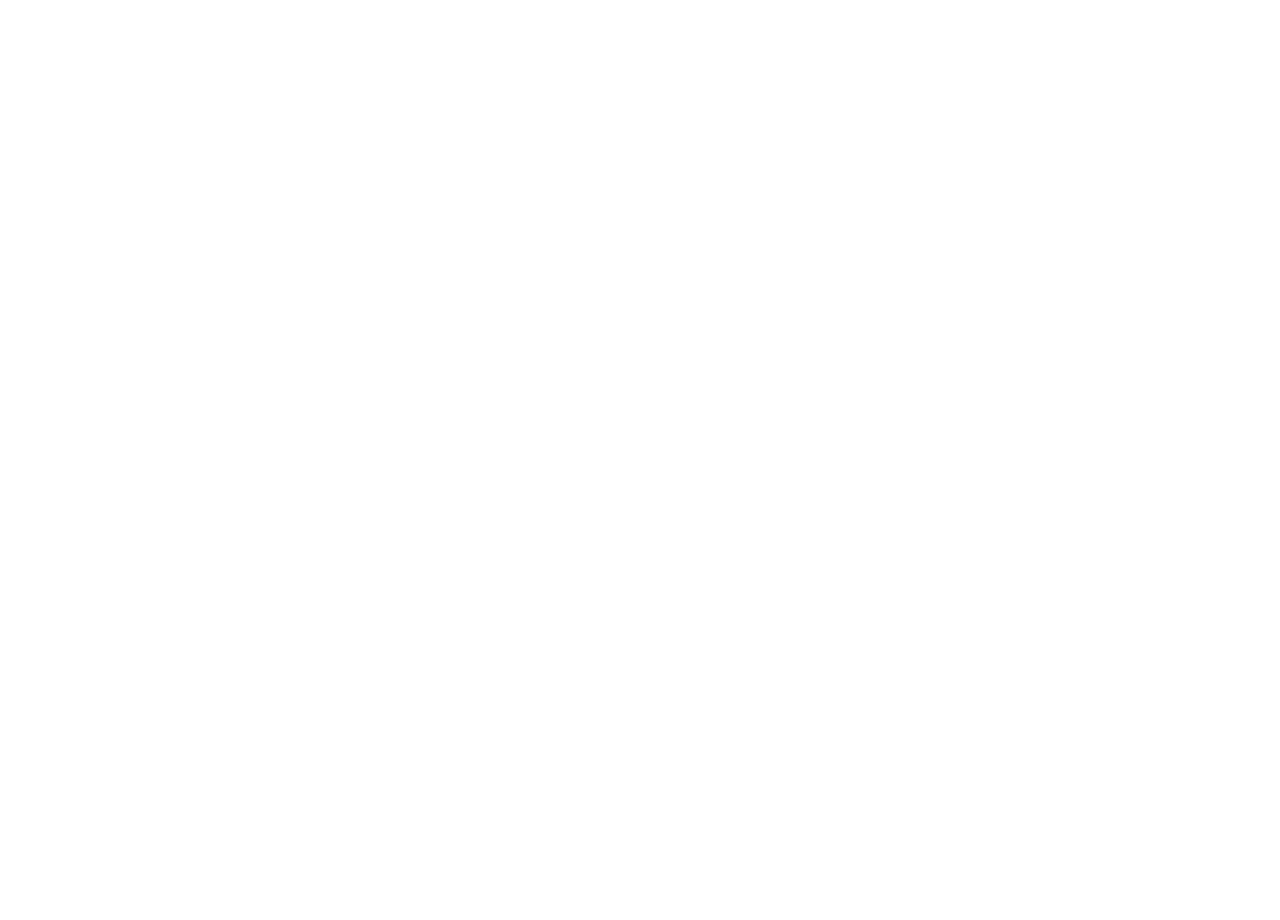
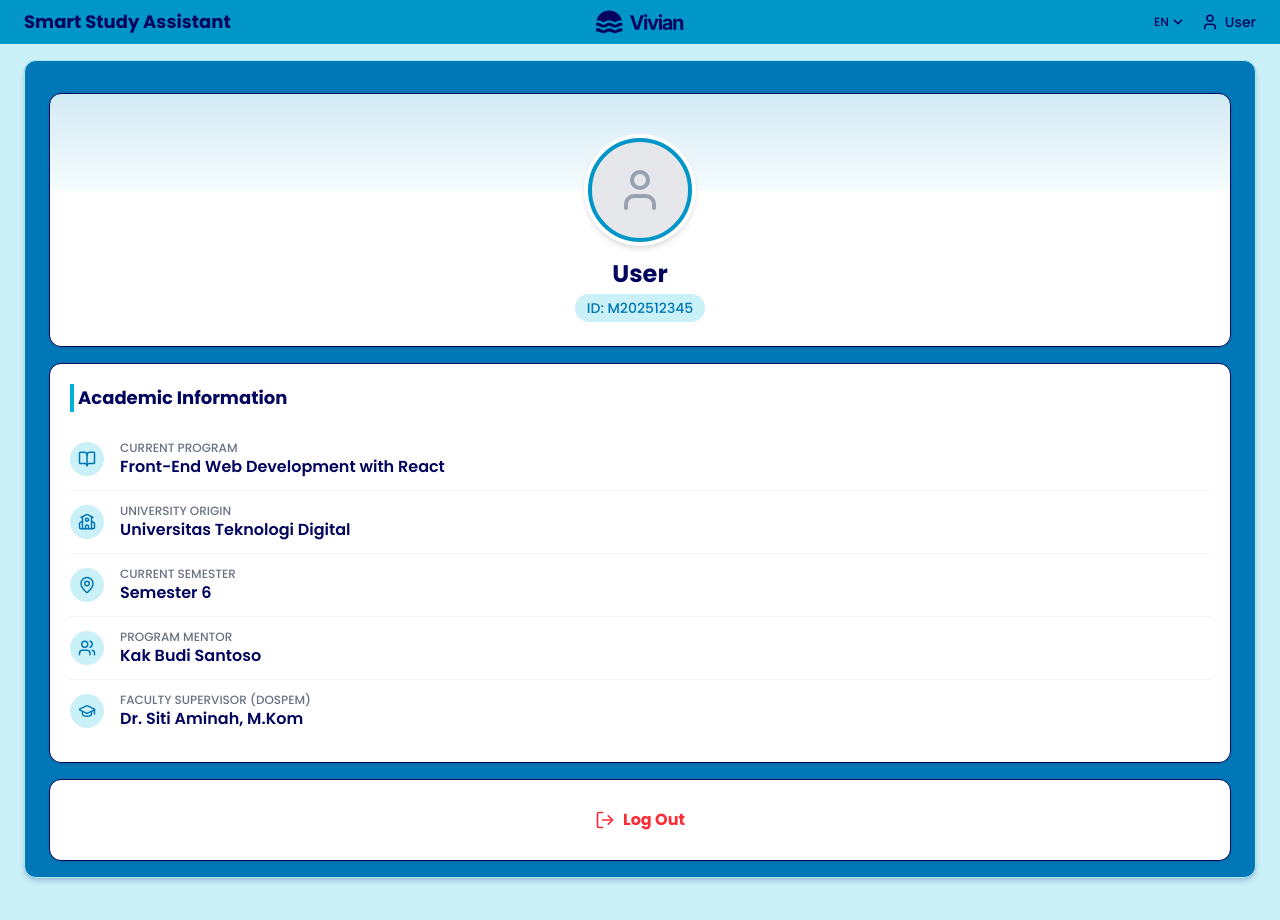
Before and after one commit to yobby15/smart-study-dashboard, a React (Vite) app in the folder front-end/: page /profile in a window 1280 px wide. Before the commit this address had no page. Shown: the top 920 px of the page. Before the commit the page ends 800 px from the top, so only its background shows below. Built offline with nearby package versions, Linux system fonts and the light colour scheme.

Commit message:
add profile page components and update ProfilePage.jsx

```diff
--- a/front-end/src/App.jsx
+++ b/front-end/src/App.jsx
@@ -7,6 +7,7 @@
 import ClassPage from './pages/ClassPage';
 import SchedulePage from "./pages/SchedulePage";
 import StatisticPage from './pages/StatisticPage';
+import ProfilePage from './pages/ProfilePage';
 
 function App() {
   return (
@@ -18,6 +19,7 @@
       <Route path="/class" element={<ClassPage />} />
       <Route path="/schedule" element={<SchedulePage />} />
       <Route path="/statistic" element={<StatisticPage />} />
+      <Route path="/profile" element={<ProfilePage />} />
     </Routes>
   )
 }
--- a/front-end/src/components/global/NavigationUp.jsx
+++ b/front-end/src/components/global/NavigationUp.jsx
@@ -1,6 +1,7 @@
 import React from 'react';
 import { User, ChevronDown } from 'lucide-react';
 import logo from '../../assets/images/logo.svg';
+import { Link } from 'react-router-dom';
 
 const NavigationUp = ({ isLandingPage = false }) => {
   return (
@@ -20,9 +21,9 @@
         </h1>
       </div>
 
-      <div className="flex-1 flex justify-center items-center">
+      <Link to="/home" className="hover:opacity-80 transition">
         <img src={logo} alt="Vivian Logo" className="h-6 w-auto" />
-      </div>
+      </Link>
 
       <div className="flex-1 flex justify-end items-center gap-4">
         <button className="flex items-center gap-0.5 font-medium hover:opacity-75 transition">
@@ -31,10 +32,15 @@
         </button>
 
         <button className="flex items-center gap-1.5 font-medium hover:opacity-75 transition">
-          <User size={18} className="text-[#03045E]" />
-          <span className="text-sm text-[#03045E]">
-            {isLandingPage ? 'Login' : 'User'}
-          </span>
+          <Link
+            to={isLandingPage ? '/login' : '/profile'}
+            className="flex items-center gap-1.5 font-medium hover:opacity-75 transition"
+          >
+            <User size={18} className="text-[#03045E]" />
+            <span className="text-sm text-[#03045E]">
+              {isLandingPage ? 'Login' : 'User'}
+            </span>
+          </Link>
         </button>
       </div>
     </nav>
--- a/front-end/src/components/home-page/ProgressHome.jsx
+++ b/front-end/src/components/home-page/ProgressHome.jsx
@@ -13,6 +13,7 @@
         <ContentCard>
           <ClassHomeCard/>
         </ContentCard>
+
         <ContentCard>
           <ExerciseHomeCard/>
         </ContentCard>
--- /dev/null
+++ b/front-end/src/components/profile-page/AcademicInfo.jsx
@@ -0,0 +1,48 @@
+import React from 'react';
+import { School, BookOpen, Users, GraduationCap, MapPin } from 'lucide-react';
+import ContentCard from "../global/ContentCard";
+import InfoRow from "./InfoRow";
+
+const AcademicInfo = ({ data }) => {
+  return (
+    <ContentCard className="bg-white p-5 rounded-2xl shadow-sm">
+      <h3 className="text-lg font-bold text-[#03045E] mb-4 pl-1 border-l-4 border-[#00B4D8]">
+        Academic Information
+      </h3>
+
+      <div className="flex flex-col">
+        <InfoRow
+            icon={BookOpen}
+            label="Current Program"
+            value={data.program}
+        />
+
+        <InfoRow
+            icon={School}
+            label="University Origin"
+            value={data.university}
+        />
+
+        <InfoRow
+            icon={MapPin}
+            label="Current Semester"
+            value={`Semester ${data.semester}`}
+        />
+
+        <InfoRow
+            icon={Users}
+            label="Program Mentor"
+            value={data.mentor}
+        />
+
+        <InfoRow
+            icon={GraduationCap}
+            label="Faculty Supervisor (Dospem)"
+            value={data.dosen}
+        />
+      </div>
+    </ContentCard>
+  );
+};
+
+export default AcademicInfo;
--- /dev/null
+++ b/front-end/src/components/profile-page/InfoRow.jsx
@@ -0,0 +1,20 @@
+import React from 'react';
+
+const InfoRow = ({ icon, label, value }) => {
+  const IconComponent = icon;
+
+  return (
+    <div className="flex items-start gap-4 py-3 border-b border-gray-100 last:border-0">
+      <div className="p-2 bg-[#CAF0F8] rounded-full text-[#0077B6] mt-0.5">
+        {IconComponent ? <IconComponent size={18} /> : <div className="w-4.5" />}
+      </div>
+
+      <div>
+        <p className="text-xs text-gray-500 font-medium uppercase">{label}</p>
+        <p className="text-[#03045E] font-semibold text-sm md:text-base leading-snug">{value}</p>
+      </div>
+    </div>
+  );
+};
+
+export default InfoRow;
--- /dev/null
+++ b/front-end/src/components/profile-page/LogoutButton.jsx
@@ -0,0 +1,17 @@
+import React from 'react';
+import ContentCard from "../global/ContentCard";
+
+const LogoutButton = () => {
+  return (
+    <ContentCard className="mt-4 bg-white p-1 rounded-2xl shadow-sm">
+      <button className="w-full flex items-center justify-center gap-2 py-3 text-red-500 font-bold hover:bg-red-50 rounded-xl transition-colors">
+        <svg xmlns="http://www.w3.org/2000/svg" width="20" height="20" viewBox="0 0 24 24" fill="none" stroke="currentColor" strokeWidth="2" strokeLinecap="round" strokeLinejoin="round">
+          <path d="M9 21H5a2 2 0 0 1-2-2V5a2 2 0 0 1 2-2h4"/><polyline points="16 17 21 12 16 7"/><line x1="21" x2="9" y1="12" y2="12"/>
+        </svg>
+        Log Out
+      </button>
+    </ContentCard>
+  );
+};
+
+export default LogoutButton;
--- /dev/null
+++ b/front-end/src/components/profile-page/ProfileHeader.jsx
@@ -0,0 +1,27 @@
+import React from 'react';
+import { User } from 'lucide-react';
+import ContentCard from "../global/ContentCard";
+
+const ProfileHeader = ({ name, id }) => {
+  return (
+    <ContentCard className="bg-white p-6 rounded-2xl shadow-sm mb-4 mt-4 flex flex-col items-center text-center relative overflow-hidden">
+      <div className="absolute top-0 left-0 w-full h-24 bg-linear-to-b from-[#0096C7] to-[#CAF0F8] opacity-20"></div>
+
+      <div className="relative z-10 mt-4">
+        <div className="w-28 h-28 bg-white p-1 rounded-full shadow-md mb-3 mx-auto">
+          <div className="w-full h-full bg-gray-200 rounded-full flex items-center justify-center overflow-hidden border-4 border-[#0096C7]">
+            <User size={48} className="text-gray-400" />
+          </div>
+        </div>
+
+        <h2 className="text-2xl font-bold text-[#03045E]">{name}</h2>
+
+        <p className="text-sm font-medium text-[#0077B6] bg-[#CAF0F8] px-3 py-1 rounded-full inline-block mt-1">
+          ID: {id}
+        </p>
+      </div>
+    </ContentCard>
+  );
+};
+
+export default ProfileHeader;
--- /dev/null
+++ b/front-end/src/pages/ProfilePage.jsx
@@ -0,0 +1,41 @@
+import React from 'react';
+import NavigationUp from "../components/global/NavigationUp";
+import SectionContainer from "../components/global/SectionContainer";
+import ProfileHeader from "../components/profile-page/ProfileHeader";
+import AcademicInfo from "../components/profile-page/AcademicInfo";
+import LogoutButton from "../components/profile-page/LogoutButton";
+
+const ProfilePage = () => {
+  const userProfile = {
+    name: "User",
+    id: "M202512345",
+    program: "Front-End Web Development with React",
+    university: "Universitas Teknologi Digital",
+    semester: 6,
+    mentor: "Kak Budi Santoso",
+    dosen: "Dr. Siti Aminah, M.Kom"
+  };
+
+  return (
+    <div className="w-full min-h-screen flex flex-col bg-[#CAF0F8] pb-24">
+      <NavigationUp />
+
+      <SectionContainer>
+
+        <ProfileHeader
+          name={userProfile.name}
+          id={userProfile.id}
+        />
+
+        <AcademicInfo
+          data={userProfile}
+        />
+
+        <LogoutButton />
+
+      </SectionContainer>
+    </div>
+  );
+};
+
+export default ProfilePage;
```
